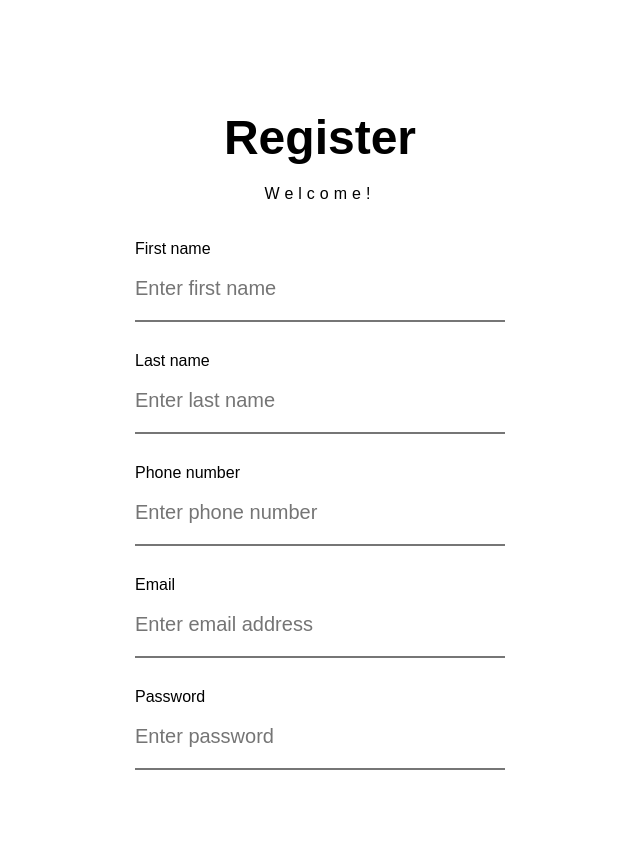
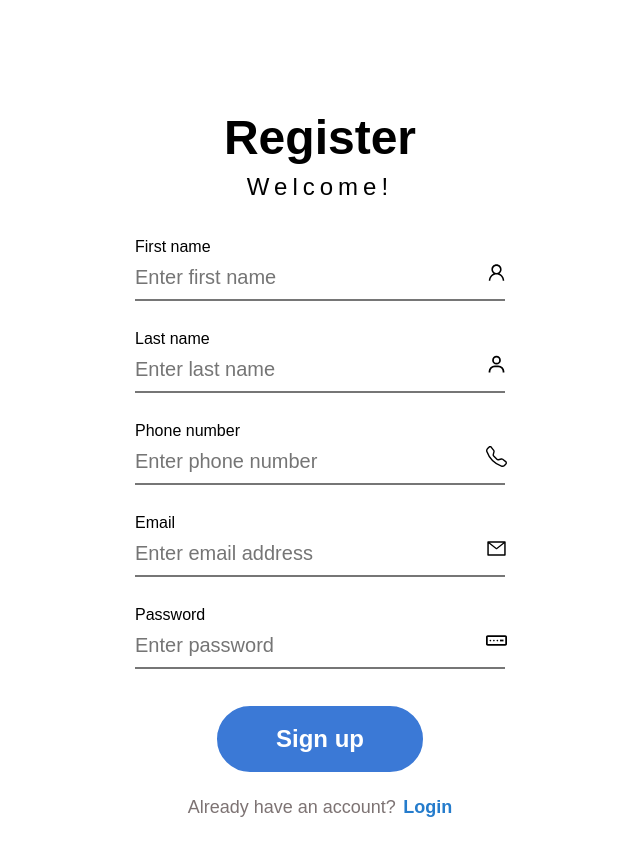
Before and after one commit to div-son/div-son-frontend, a React (Create React App) app: page / in a window 1280 px wide. Shown: the whole page, without its empty margins (320-960 px from the left). Built offline with nearby package versions, Linux system fonts and the light colour scheme.

Commit message:
done with registeration

```diff
--- a/public/index.html
+++ b/public/index.html
@@ -2,42 +2,21 @@
 <html lang="en">
   <head>
     <meta charset="utf-8" />
-    <link rel="icon" href="%PUBLIC_URL%/favicon.ico" />
     <meta name="viewport" content="width=device-width, initial-scale=1" />
     <meta name="theme-color" content="#000000" />
     <meta
       name="description"
-      content="Web site created using create-react-app"
+      content="A social networking application created by Kelechi Divine and Samson."
     />
     <link rel="apple-touch-icon" href="%PUBLIC_URL%/logo192.png" />
-    <!--
-      manifest.json provides metadata used when your web app is installed on a
-      user's mobile device or desktop. See https://developers.google.com/web/fundamentals/web-app-manifest/
-    -->
+
     <link rel="manifest" href="%PUBLIC_URL%/manifest.json" />
-    <!--
-      Notice the use of %PUBLIC_URL% in the tags above.
-      It will be replaced with the URL of the `public` folder during the build.
-      Only files inside the `public` folder can be referenced from the HTML.
 
-      Unlike "/favicon.ico" or "favicon.ico", "%PUBLIC_URL%/favicon.ico" will
-      work correctly both with client-side routing and a non-root public URL.
-      Learn how to configure a non-root public URL by running `npm run build`.
-    -->
-    <title>React App</title>
+    <title>Social NetWork</title>
   </head>
   <body>
     <noscript>You need to enable JavaScript to run this app.</noscript>
     <div id="root"></div>
-    <!--
-      This HTML file is a template.
-      If you open it directly in the browser, you will see an empty page.
 
-      You can add webfonts, meta tags, or analytics to this file.
-      The build step will place the bundled scripts into the <body> tag.
-
-      To begin the development, run `npm start` or `yarn start`.
-      To create a production bundle, use `npm run build` or `yarn build`.
-    -->
   </body>
 </html>
--- a/src/App.js
+++ b/src/App.js
@@ -1,5 +1,5 @@
 import React from 'react'
-import  Form  from './oauth/Form'
+import Form from './oauth/register/Form';
 
 export const App = () => {
   return (
--- a/src/index.css
+++ b/src/index.css
@@ -10,6 +10,7 @@
   justify-content: center;
   align-items: center;
   min-height: 100vh;
+  position: relative;
 }
 
 .app-wrapper{
@@ -23,38 +24,79 @@
 
 .title{
   text-align: center;
+  margin-top: 30%;
   margin: 80px 0px 40px 0px;
   font-size: 48px;
-  margin-bottom: 20px;
-  /* width: 194px;
-  height: 55px; */
+  margin-bottom: 8px;
 }
 
 .welcome{
   text-align: center;
   letter-spacing: 5px;
-  margin-bottom: 9%;
+  font-size: 24px;
+  margin-bottom: 10%;
 }
 
-.firstname, .lastname, .email, .password, .phonenumber{
-  /* margin-top: 20%; */
-  margin: 20px;
+label{
   color: #000000;
   font-size: 16px;
-}
-
-.password{
   margin-bottom: 40px;
 }
 
+.form-group{
+  position: relative;
+}
 .input{
-  height: 62px;
+  height:43px;
   font-size: 20px;
   outline: none;
   width: 100%;
   border-top-style:none;
   border-left-style: none;
   border-right-style: none;
-  border-bottom-style:2px solid #595353;
-  margin-bottom: 10px;
+  border-bottom-style:2px solid #535559;
+  margin-bottom: 29px;
 }
+
+.inputIcon{
+  position: absolute;
+  left: 95%;
+  bottom: 12%;
+  font-size: 21px;
+  height: 100%;
+  display: flex;
+  align-items: center;
+}
+
+.submit{
+  display: flex;
+  font-size: 24px;
+  border-radius: 40px;
+  color: white;
+  padding: 20px 60px;
+  background: #3B79D6;
+  margin: auto;
+  outline: auto;
+  font-weight: bolder;
+  border: none;
+  cursor: pointer;
+  transition: all 0.1s;
+  text-align: center;
+  margin-top: 2%;
+  margin-bottom: 6px;
+}
+
+.link{
+  text-align: center;
+  font-size: 18px;
+  color: #7D7373;
+}
+
+.loginHere{
+  text-decoration: none;
+  font-weight: bolder;
+  transition: .10s;
+  color: #257CCC;
+  margin-left: 2%;
+
+}
--- a/src/oauth/Register.js
+++ /dev/null
@@ -1,72 +0,0 @@
-import React from 'react'
-import{ AiOutlineUser } from 'react-icons/ai'
-
-export const Register = () => {
-  return (
-    <div className='container'>
-
-        <div className='app-wrapper'>
-            <div>
-                <h2 className='title'>Register</h2>
-                <p className='welcome'>Welcome!</p>
-            </div>
-
-            <form className='form-wrapper'>
-                <div className='firstname'>
-                    <label className='label' >First name </label>
-                    <input
-                    placeholder='Enter first name'
-                    className='input'
-                    type='text'
-                    name='firstname'
-                    />
-
-                </div>
-
-                <div className='lastname'>
-                    <label className='label' >Last name</label>
-                    <input
-                    placeholder='Enter last name'
-                    className='input'
-                    type='text'
-                    name='lastname'
-                    />
-                </div>
-
-                <div className='phonenumber'>
-                    <label className='label' >Phone number</label>
-                    <input
-                    placeholder='Enter phone number'
-                    className='input'
-                    type='tel'
-                    name='phonenumber'
-                    />
-                </div>
-
-                <div className='email'>
-                    <label className='label'>Email</label>
-                    <input
-                    placeholder='Enter email address'
-                    className='input'
-                    type='email'
-                    name='email'
-                    />
-                </div>
-
-                <div className='password'>
-                    <label className='label' >Password</label>
-                    <input
-                    placeholder='Enter password'
-                    className='input'
-                    type='text'
-                    name='password'
-                    />
-                </div>
-
-            </form>
-        </div>
-    </div>
-  )
-}
-
-export default Register;
--- a/src/oauth/Form.js
+++ b/src/oauth/register/Form.js
@@ -1,5 +1,5 @@
 import React from 'react'
-import  Register from './Register'
+import Register from './Register';
 
 export const Form = () => {
   return (
--- /dev/null
+++ b/src/oauth/register/Register.js
@@ -0,0 +1,100 @@
+import React from "react";
+import { AiOutlineUser } from "react-icons/ai";
+import { BiUser } from "react-icons/bi";
+import { BsTelephone } from "react-icons/bs";
+import { AiOutlineMail } from "react-icons/ai";
+import { CgPassword } from "react-icons/cg";
+
+export const Register = () => {
+  return (
+    <div className="container">
+      <div className="app-wrapper">
+        <div>
+          <h2 className="title">Register</h2>
+          <p className="welcome">Welcome!</p>
+        </div>
+
+        <form className="form-wrapper">
+          <div className="form-group">
+            <div className="inputIcon">
+              <AiOutlineUser />
+            </div>
+
+            <label className="label">First name </label>
+            <input
+              placeholder="Enter first name"
+              className="input"
+              type="text"
+              name="firstname"
+            />
+          </div>
+
+          <div className="form-group">
+            <div className="inputIcon">
+              <BiUser />
+            </div>
+            <label className="label">Last name</label>
+            <input
+              placeholder="Enter last name"
+              className="input"
+              type="text"
+              name="lastname"
+            />
+          </div>
+
+          <div className="form-group">
+            <div className="inputIcon">
+              <BsTelephone />
+            </div>
+            <label className="label">Phone number</label>
+            <input
+              placeholder="Enter phone number"
+              className="input"
+              type="tel"
+              name="phonenumber"
+            />
+          </div>
+
+          <div className="form-group">
+            <div className="inputIcon">
+              <AiOutlineMail />
+            </div>
+            <label className="label">Email</label>
+            <input
+              placeholder="Enter email address"
+              className="input"
+              type="email"
+              name="email"
+            />
+          </div>
+
+          <div className="form-group">
+            <div className="inputIcon">
+              <CgPassword />
+            </div>
+            <label className="label">Password</label>
+            <input
+              placeholder="Enter password"
+              className="input"
+              type="text"
+              name="password"
+            />
+          </div>
+
+          <div>
+            <button className="submit">Sign up</button>
+            <br></br>
+            <p className="link">
+              Already have an account?
+              <a href="#" className="loginHere">
+                Login
+              </a>
+            </p>
+          </div>
+        </form>
+      </div>
+    </div>
+  );
+};
+
+export default Register;
```
Also changed, not shown: src/image/Screenshot from 2022-02-15 14-06-49.png (added), 1 other file (tests, documents, lock files or other folders).
